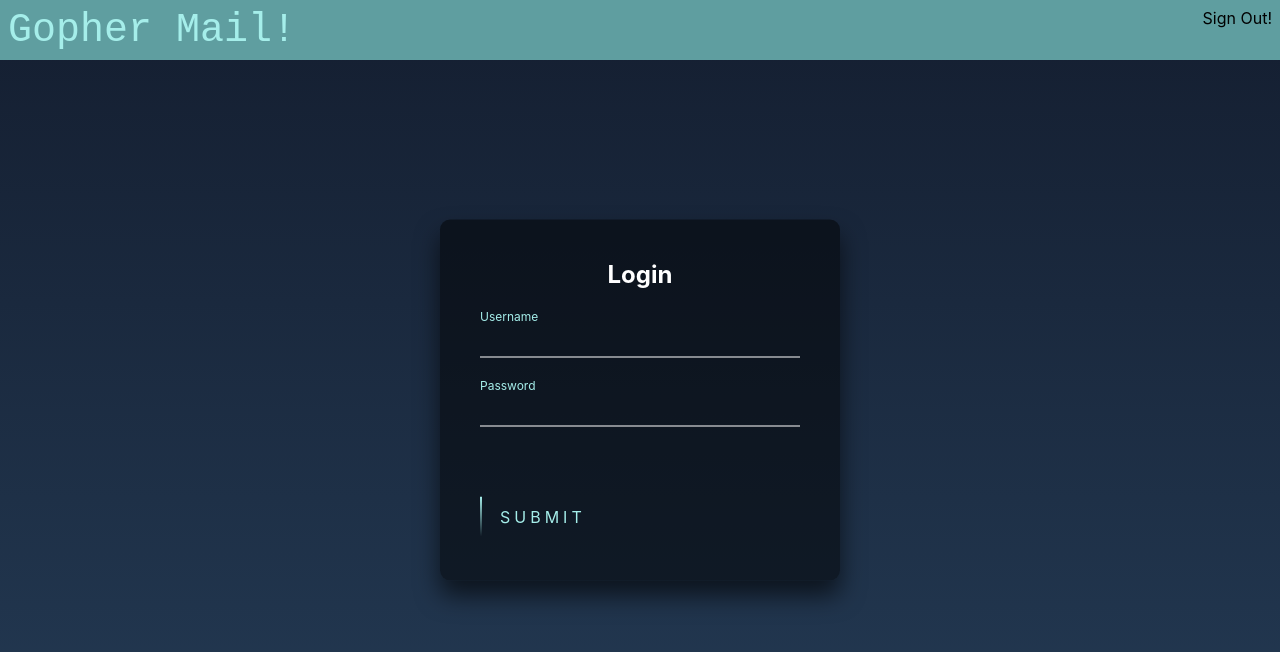
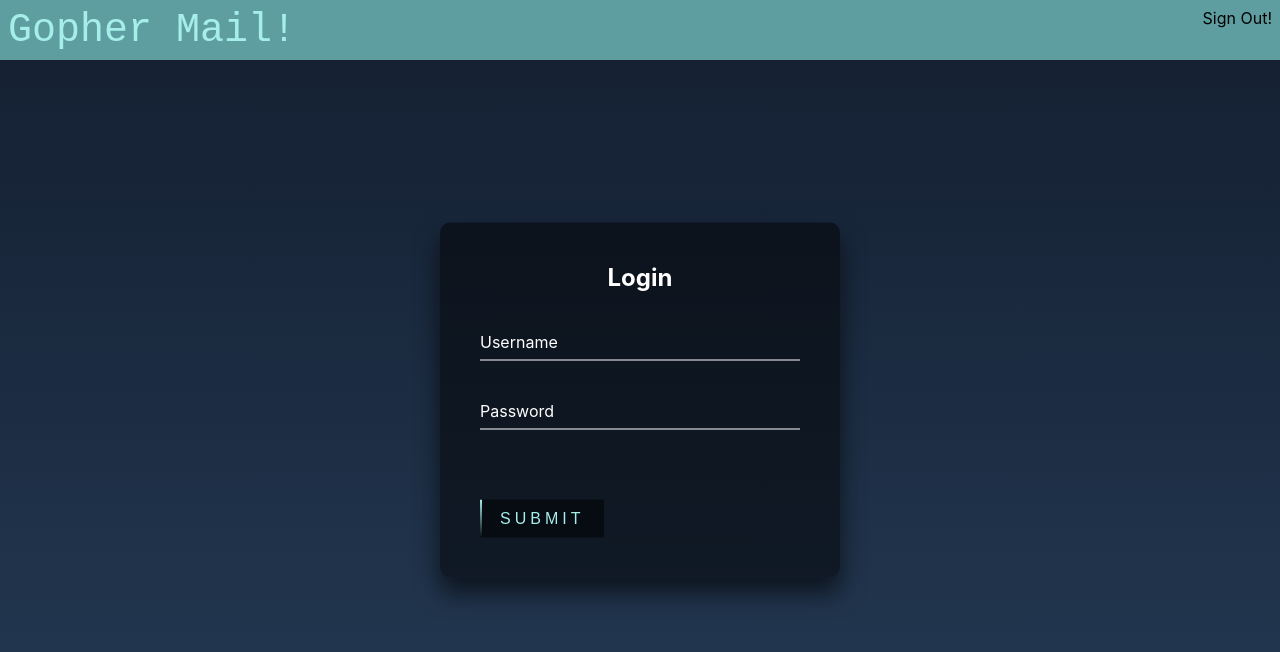
Before and after one commit to gideonw/gopher-mail, a React (Create React App) app in the folder web/: page /#/ in a window 1280 px wide. Shown: the top 652 px of the page. Built offline with nearby package versions, Linux system fonts and the light colour scheme.

Commit message:
Update frontend to new paylod schemas and add auth skeleton

```diff
--- a/web/package.json
+++ b/web/package.json
@@ -6,6 +6,7 @@
     "@testing-library/jest-dom": "^4.2.4",
     "@testing-library/react": "^9.3.2",
     "@testing-library/user-event": "^7.1.2",
+    "axios": "^0.19.2",
     "react": "^16.13.1",
     "react-dom": "^16.13.1",
     "react-icons": "^3.10.0",
--- a/web/src/components/Email/index.js
+++ b/web/src/components/Email/index.js
@@ -20,8 +20,7 @@ const Email = () => {
     axios
       .get(`https://gps.gideonw.xyz/api/gideon/email/${messageID}`)
       .then((result) => {
-        setEmail(result.data.email);
-        console.log(result.data.email);
+        setEmail(result.data.Email);
         setIsLoaded(true);
         setIsLoading(false);
       });
@@ -67,7 +66,9 @@ const Email = () => {
           <li>From: {email.From[0].Address}</li>
           <li>To: {email.To[0].Address}</li>
         </ul>
-        <div className="email-body">{email.TextBody}</div>
+        <div className="email-body">
+          <pre>{email.TextBody}</pre>
+        </div>
       </div>
     );
   }
--- a/web/src/components/Email/style.css
+++ b/web/src/components/Email/style.css
@@ -41,6 +41,15 @@
   border-radius: 5px;
 }
 
+.email-body pre {
+  max-width: 800px;
+  white-space: pre-wrap; /* css-3 */
+  white-space: -moz-pre-wrap; /* Mozilla, since 1999 */
+  white-space: -pre-wrap; /* Opera 4-6 */
+  white-space: -o-pre-wrap; /* Opera 7 */
+  word-wrap: break-word; /* Internet Explorer 5.5+ */
+}
+
 .email-actions {
   display: flex;
   flex: 1 0 auto;
--- a/web/src/components/EmailList/index.js
+++ b/web/src/components/EmailList/index.js
@@ -9,10 +9,11 @@ const EmailList = (props) => {
 
   let emailList = [];
   _.mapKeys(props.emails, (email, messageID) => {
-    console.log(messageID);
     emailList.push(
       <Link key={messageID} to={`${url}/${messageID}`}>
-        <li>{messageID}</li>
+        <li>
+          {email.Date} - {email.Subject}
+        </li>
       </Link>
     );
   });
--- a/web/src/components/EmailList/style.css
+++ b/web/src/components/EmailList/style.css
@@ -22,5 +22,4 @@
 .email-list li {
   display: block;
   padding-bottom: 2px;
-  width: 250px;
 }
--- a/web/src/routes/Landing/index.js
+++ b/web/src/routes/Landing/index.js
@@ -1,29 +1,99 @@
 import React from "react";
-import { Link } from "react-router-dom";
+import { Redirect } from "react-router-dom";
+import _ from "lodash";
+import axios from "axios";
 
 import "./style.css";
 
 class Home extends React.Component {
+  constructor(props) {
+    super(props);
+    this.state = {
+      auth: {
+        username: "",
+        password: "",
+      },
+      isLoaded: false,
+      isLoading: false,
+      loggedIn: false,
+    };
+
+    this.handleLogin = this.handleLogin.bind(this);
+    this.handleUsername = this.handleUsername.bind(this);
+    this.handlePassword = this.handlePassword.bind(this);
+  }
+
+  handleUsername(e) {
+    this.setState(_.merge(this.state, { auth: { username: e.target.value } }));
+  }
+  handlePassword(e) {
+    this.setState(_.merge(this.state, { auth: { password: e.target.value } }));
+  }
+
+  handleLogin(e) {
+    console.log(e);
+    e.preventDefault();
+    this.setState(_.merge(this.state, { isLoading: true }));
+    axios
+      .post("https://gps.gideonw.xyz/api/auth/login", this.state.auth)
+      .then((result) => {
+        console.log(result);
+        if (result.status === 200) {
+          this.setState(_.merge(this.state, { loggedIn: true }));
+        } else {
+          // TODO: error states
+          this.setState(
+            _.merge(this.state, { isLoading: false, isLoaded: false })
+          );
+        }
+      })
+      .catch((error) => {
+        // handle error
+        console.log(error);
+        this.setState(
+          _.merge(this.state, { isLoading: false, isLoaded: false })
+        );
+      });
+  }
+
   render() {
+    if (this.state.loggedIn === true) {
+      return <Redirect to="/m" />;
+    }
+
     return (
       <div className="login-box">
         <h2>Login</h2>
         <form>
           <div className="user-box">
-            <input type="text" name="" required="" />
+            <input
+              type="text"
+              name=""
+              required={true}
+              disabled={this.state.isLoading}
+              onChange={this.handleUsername}
+              value={this.state.auth.username}
+            />
             <label>Username</label>
           </div>
           <div className="user-box">
-            <input type="password" name="" required="" />
+            <input
+              type="password"
+              name=""
+              required={true}
+              disabled={this.state.isLoading}
+              onChange={this.handlePassword}
+              value={this.state.auth.password}
+            />
             <label>Password</label>
           </div>
-          <Link to="/m">
+          <button href="#" onClick={this.handleLogin}>
             <span></span>
             <span></span>
             <span></span>
             <span></span>
             Submit
-          </Link>
+          </button>
         </form>
       </div>
     );
--- a/web/src/routes/Landing/style.css
+++ b/web/src/routes/Landing/style.css
@@ -52,7 +52,9 @@
   font-size: 12px;
 }
 
-.login-box form a {
+.login-box form button {
+  background: rgba(0, 0, 0, 0.5);
+  border: 0;
   position: relative;
   display: inline-block;
   padding: 10px 20px;
@@ -66,7 +68,7 @@
   letter-spacing: 4px;
 }
 
-.login-box a:hover {
+.login-box button:hover {
   background: #a5eeea;
   color: #fff;
   border-radius: 5px;
@@ -74,12 +76,12 @@
     0 0 100px #a5eeea;
 }
 
-.login-box a span {
+.login-box button span {
   position: absolute;
   display: block;
 }
 
-.login-box a span:nth-child(1) {
+.login-box button span:nth-child(1) {
   top: 0;
   left: -100%;
   width: 100%;
@@ -98,7 +100,7 @@
   }
 }
 
-.login-box a span:nth-child(2) {
+.login-box button span:nth-child(2) {
   top: -100%;
   right: 0;
   width: 2px;
@@ -118,7 +120,7 @@
   }
 }
 
-.login-box a span:nth-child(3) {
+.login-box button span:nth-child(3) {
   bottom: 0;
   right: -100%;
   width: 100%;
@@ -138,7 +140,7 @@
   }
 }
 
-.login-box a span:nth-child(4) {
+.login-box button span:nth-child(4) {
   bottom: -100%;
   left: 0;
   width: 2px;
--- a/web/src/routes/Mailbox/index.js
+++ b/web/src/routes/Mailbox/index.js
@@ -20,10 +20,8 @@ function Mailbox() {
     if (isLoaded || loading) return;
     setIsLoading(true);
     axios.get("https://gps.gideonw.xyz/api/gideon/emails").then((result) => {
-      console.log(result.data);
-
       _.forEach(result.data.emails, (value) => {
-        emails[value] = {};
+        emails[value.MessageID] = value;
         setEmails(emails);
       });
       setIsLoaded(true);
```
Also changed, not shown: 1 other file (tests, documents, lock files or other folders).
